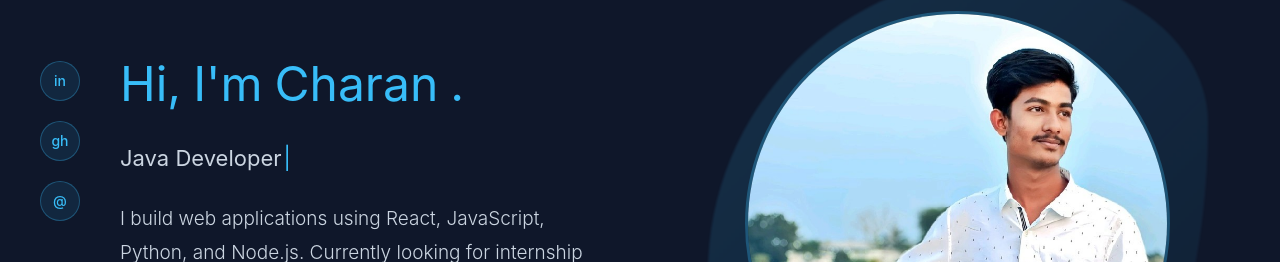
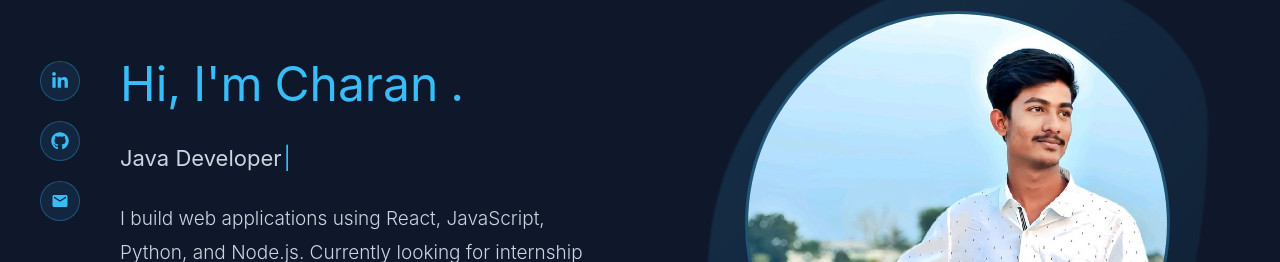
Before and after one commit to charanramagiri/portfolio, a React (Vite) app: page / in a window 1280 px wide. Shown: the part 216-478 px from the top of the page. Built offline with nearby package versions, Linux system fonts and the light colour scheme.

Commit message:
Replaced the text-based social links in the Hero section with proper social media icons.

```diff
--- a/package.json
+++ b/package.json
@@ -12,7 +12,8 @@
   "dependencies": {
     "framer-motion": "^12.29.2",
     "react": "^19.2.0",
-    "react-dom": "^19.2.0"
+    "react-dom": "^19.2.0",
+    "react-icons": "^5.5.0"
   },
   "devDependencies": {
     "@eslint/js": "^9.39.1",
--- a/src/components/Hero/Hero.css
+++ b/src/components/Hero/Hero.css
@@ -53,7 +53,13 @@
 .social-icon:hover {
     background-color: rgba(56, 189, 248, 0.2);
     border-color: #38bdf8;
-    transform: translateY(-2px);
+    color: #0ea5e9;
+    transform: translateY(-2px) scale(1.04);
+}
+
+.social-icon:focus-visible {
+    outline: none;
+    box-shadow: 0 0 0 3px rgba(56, 189, 248, 0.25);
 }
 
 .hero-content {
--- a/src/components/Hero/Hero.jsx
+++ b/src/components/Hero/Hero.jsx
@@ -1,6 +1,8 @@
 import "./Hero.css";
 import profile from "../../assets/images/profile.jpg";
 import { motion, useReducedMotion } from "framer-motion";
+import { FaGithub, FaLinkedinIn } from "react-icons/fa";
+import { MdEmail } from "react-icons/md";
 import TypingText from "./TypingText";
 
 const wordVariants = {
@@ -59,13 +61,13 @@ function Hero() {
         <div className="hero-left">
           <div className="hero-social">
             <a href="https://www.linkedin.com/in/charan-ramagiri/" target="_blank" rel="noopener noreferrer" className="social-icon" aria-label="LinkedIn">
-              <span>in</span>
+              <FaLinkedinIn size={18} aria-hidden="true" focusable="false" />
             </a>
             <a href="https://github.com/charanramagiri" target="_blank" rel="noopener noreferrer" className="social-icon" aria-label="GitHub">
-              <span>gh</span>
+              <FaGithub size={18} aria-hidden="true" focusable="false" />
             </a>
             <a href="mailto:charanramagiri2004@gmail.com" className="social-icon" aria-label="Email">
-              <span>@</span>
+              <MdEmail size={18} aria-hidden="true" focusable="false" />
             </a>
           </div>
 
```
Also changed, not shown: 1 other file (tests, documents, lock files or other folders).
